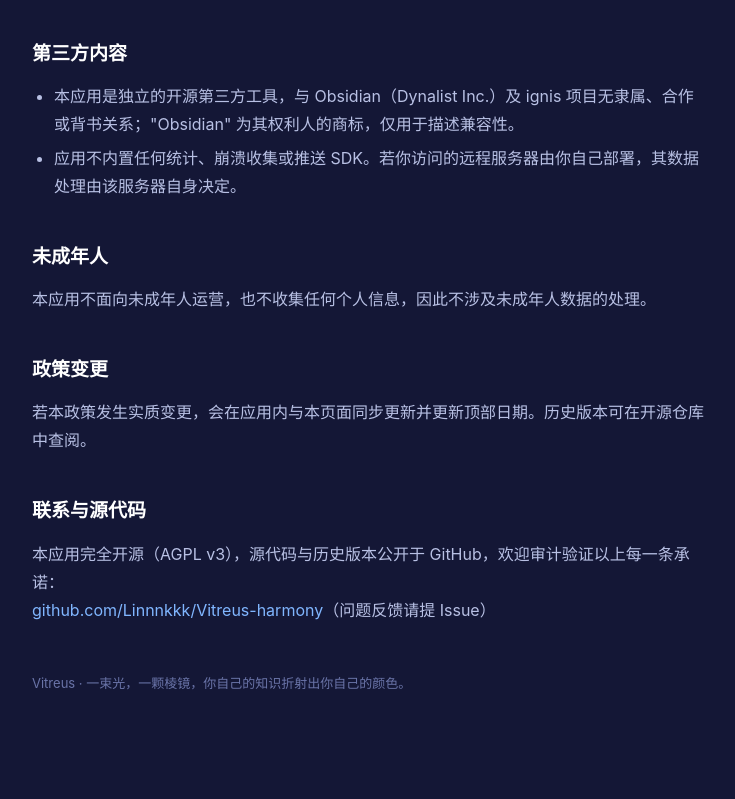
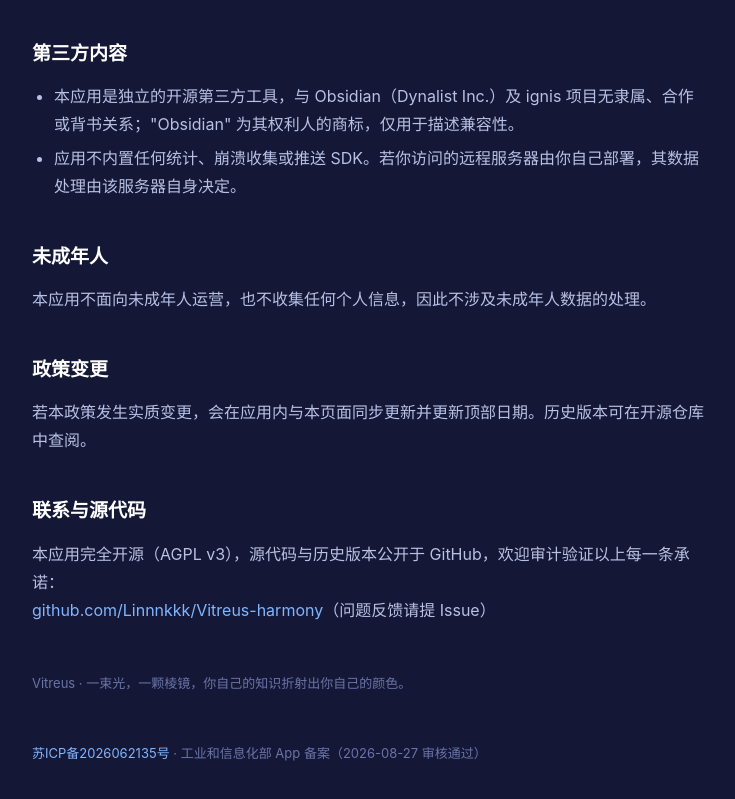
Before and after one commit to Linnnkkk/Vitreus-harmony, a plain HTML site: page docs/privacy.html in a window 1280 px wide. Shown: the part 1079-1878 px from the top of the page, without its empty margins (272-1007 px from the left). Before the commit the page ends 1853 px from the top, so only its background shows below. Drawn offline with Linux system fonts and the light colour scheme.

Commit message:
备案落位 + 开场动效v3 + 文档口径: About页脚/隐私政策页挂苏ICP备2026062135号(点击跳工信部查验); SplashIntro归位修复——色散0.95-1.4s向静态青蓝色板收敛 + fade锚点bug修复(1.32s起0.34s真渐隐替代1.5s硬切) + 停表前clearRect防末帧冻结; README动效时长口径同步; entry独立oh-package-lock

```diff
--- a/docs/privacy.html
+++ b/docs/privacy.html
@@ -78,6 +78,8 @@
   <p><a href="https://github.com/Linnnkkk/Vitreus-harmony">github.com/Linnnkkk/Vitreus-harmony</a>（问题反馈请提 Issue）</p>
 
   <p class="muted">Vitreus · 一束光，一颗棱镜，你自己的知识折射出你自己的颜色。</p>
+
+  <p class="muted"><a href="https://beian.miit.gov.cn" target="_blank" rel="noopener">苏ICP备2026062135号</a> · 工业和信息化部 App 备案（2026-08-27 审核通过）</p>
 </div>
 </body>
 </html>
```
Also changed, not shown: README.md, 4 other files.
